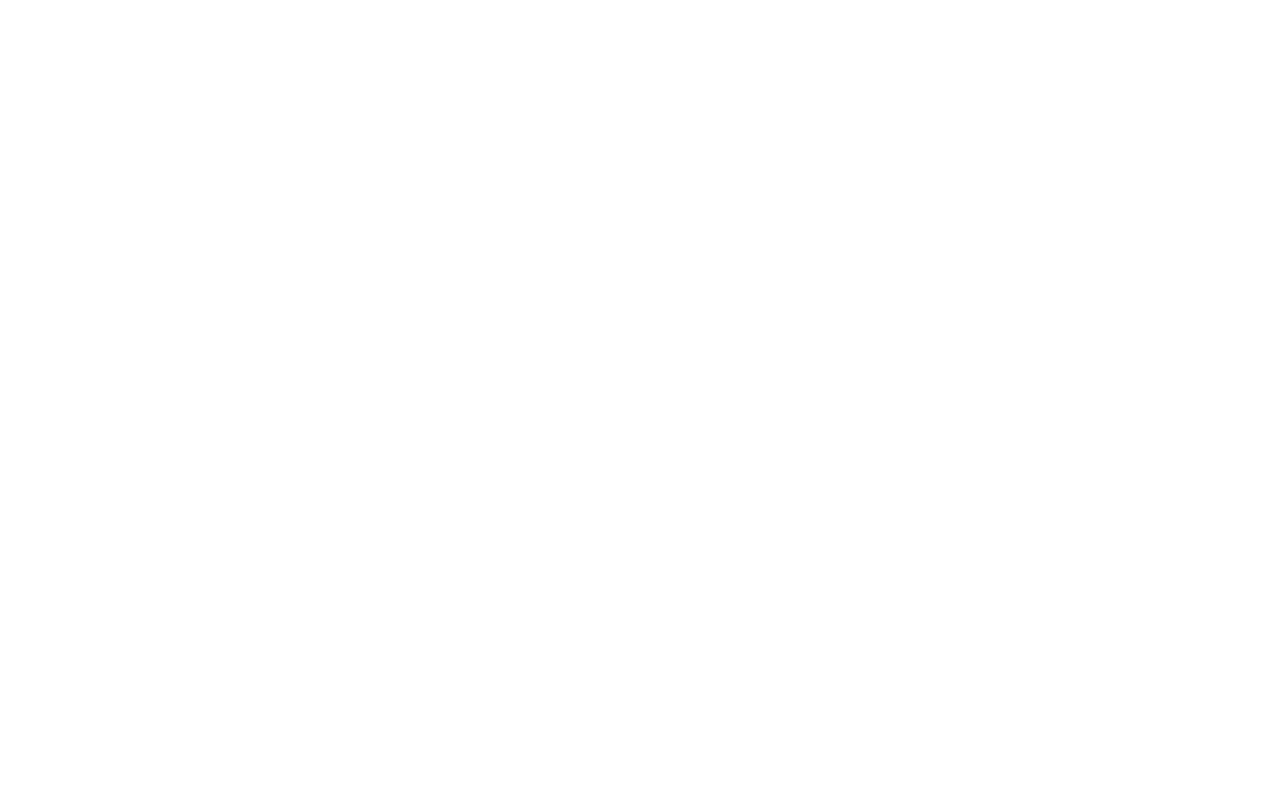
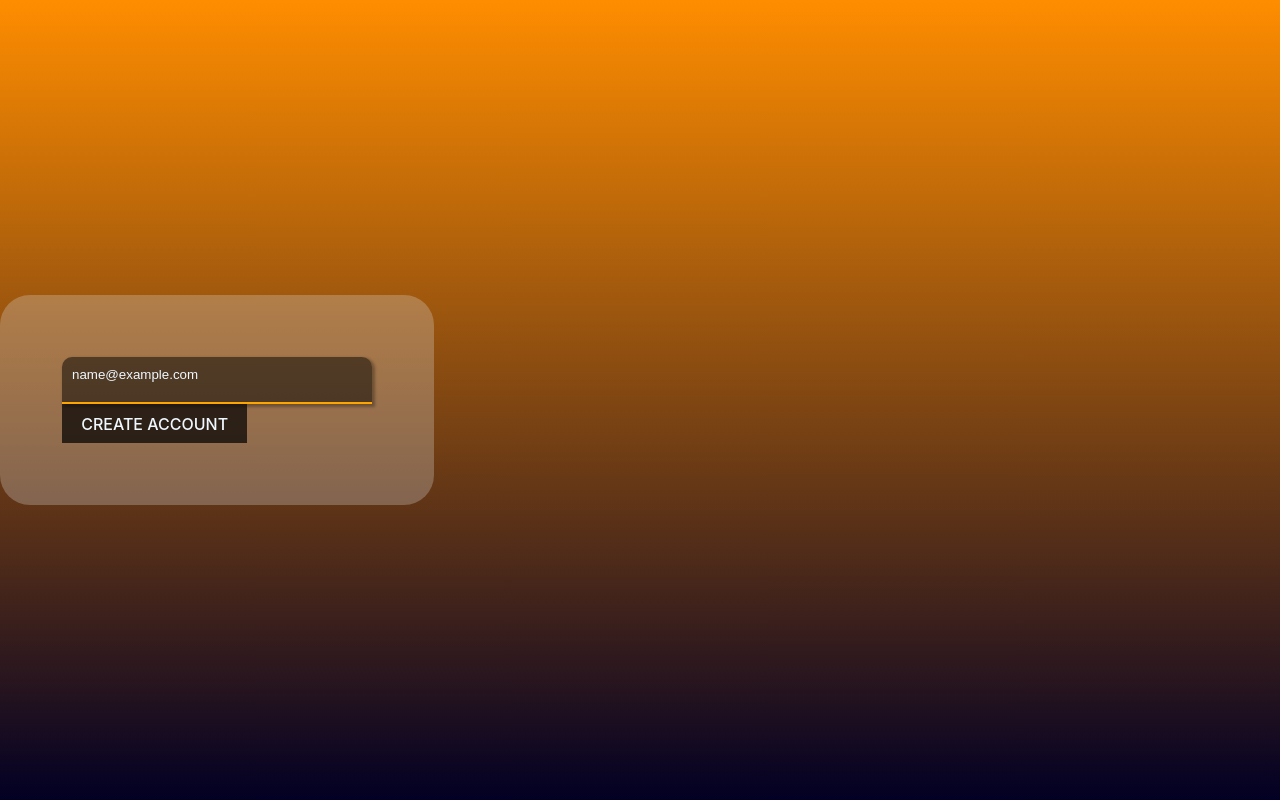
Before and after one commit to marcoshrb/Animes-Streaming, a React (Vite) app in the folder Front/: page / in a window 1280 px wide. Built offline with nearby package versions, Linux system fonts and the light colour scheme.

Commit message:
first commit

```diff
--- a/Front/package.json
+++ b/Front/package.json
@@ -10,7 +10,9 @@
     "preview": "vite preview"
   },
   "dependencies": {
+    "bootstrap": "^5.3.3",
     "react": "^18.2.0",
+    "react-bootstrap": "^2.10.2",
     "react-dom": "^18.2.0",
     "react-router-dom": "^6.23.0"
   },
--- a/Front/src/App.tsx
+++ b/Front/src/App.tsx
@@ -1,10 +1,11 @@
 import './App.css'
+import RegisterPage from './pages/RegisterPage'
 
 function App() {
 
   return (
     <>
-
+      <RegisterPage/>
     </>
   )
 }
--- /dev/null
+++ b/Front/src/components/cardRegister/CardRegister.module.css
@@ -0,0 +1,38 @@
+.card_body{
+    background-color: rgba(217,217,217,0.29);
+    border-radius: 30px;
+    padding: 20%;
+    width: 100%;
+}
+
+.input_group{
+    border-top: none;
+    border-right: none;
+    border-left: none;
+    border-color: orange;
+    color: aliceblue;
+    padding: 10px 10px 20px 10px;
+    width: 290px;
+    border-top-left-radius: 10px;
+    border-top-right-radius: 10px;
+    background-color: rgba(0, 0, 0, 0.50);
+    cursor: pointer;
+    box-shadow: 2px 2px 3px 1px rgba(0, 0, 0, 0.3);
+}
+
+.input_group::placeholder{
+    color: aliceblue;
+}
+
+.input_group:focus{
+    outline: none;
+}
+
+.btn_register{
+    border: none;
+    cursor: pointer;
+    color: aliceblue;
+    background-color:rgba(0, 0, 0, 0.70) ;
+    border-radius: 0%;
+
+}
--- /dev/null
+++ b/Front/src/components/cardRegister/index.tsx
@@ -0,0 +1,21 @@
+import style from "./CardRegister.module.css";
+import Card from 'react-bootstrap/Card';
+import Form from 'react-bootstrap/Form';
+// import Row from 'react-bootstrap/Row';
+// import Col from 'react-bootstrap/Col';
+
+export default function CardRegister() {
+  return (
+    <Card>
+      <Card.Body className={style.card_body}>
+        <Form>
+          <Form.Group className="mb-3" controlId="exampleForm.ControlInput1">
+            {/* <Form.Label>Email address</Form.Label> */}
+            <Form.Control className={style.input_group} type="email" placeholder="name@example.com" />
+          </Form.Group>
+          <button className={style.btn_register} type="button">CREATE ACCOUNT</button>
+        </Form>
+      </Card.Body>
+    </Card>
+  );
+}
--- a/Front/src/main.tsx
+++ b/Front/src/main.tsx
@@ -5,12 +5,12 @@
   RouterProvider,
 } from "react-router-dom";
 import './index.css'
-import LoginPage from './pages/LoginPage';
+import RegisterPage from './pages/RegisterPage';
 
 const router = createBrowserRouter([
   {
     path: "/",
-    element: <LoginPage/>,
+    element: <RegisterPage/>,
   },
 
 ]);
--- /dev/null
+++ b/Front/src/pages/RegisterPage/Register.module.css
@@ -0,0 +1,17 @@
+html, body {
+    margin: 0;
+    padding: 0;
+    height: 100%;
+    background: rgb(2,0,36);
+    background: linear-gradient(0deg, rgba(2,0,36,1) 0%, rgba(255,141,0,1) 100%);
+}
+
+.body{
+  display: flex;
+  justify-content: center;
+  align-items: center;
+}
+
+.card_area{
+    display: flex;
+}
--- /dev/null
+++ b/Front/src/pages/RegisterPage/index.tsx
@@ -0,0 +1,14 @@
+import CardRegister from "../../components/cardRegister";
+import style  from "./Register.module.css";
+
+export default function RegisterPage() {
+    return(
+        <>
+        <div className={style.body}>
+            <div className={style.card_area}>
+               <CardRegister/>
+            </div>
+        </div>
+        </>
+    );
+}
```
Also changed, not shown: 2 other files (tests, documents, lock files or other folders).
